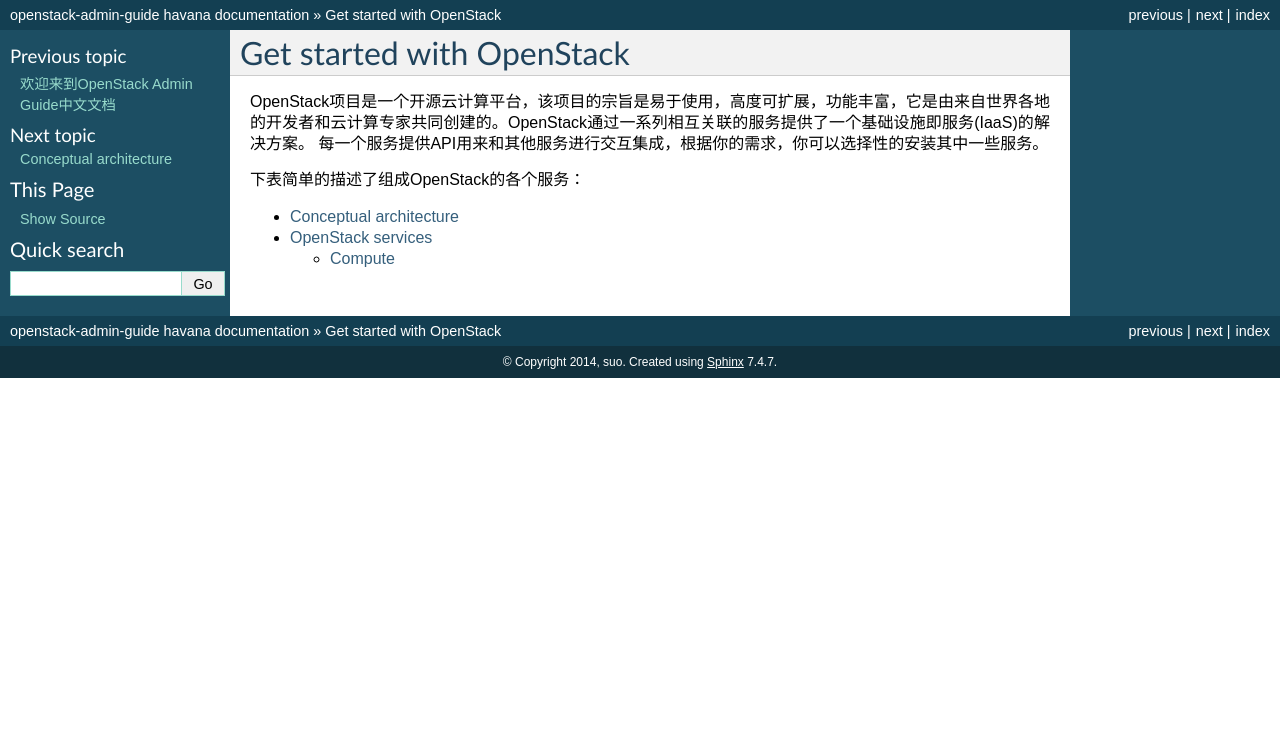
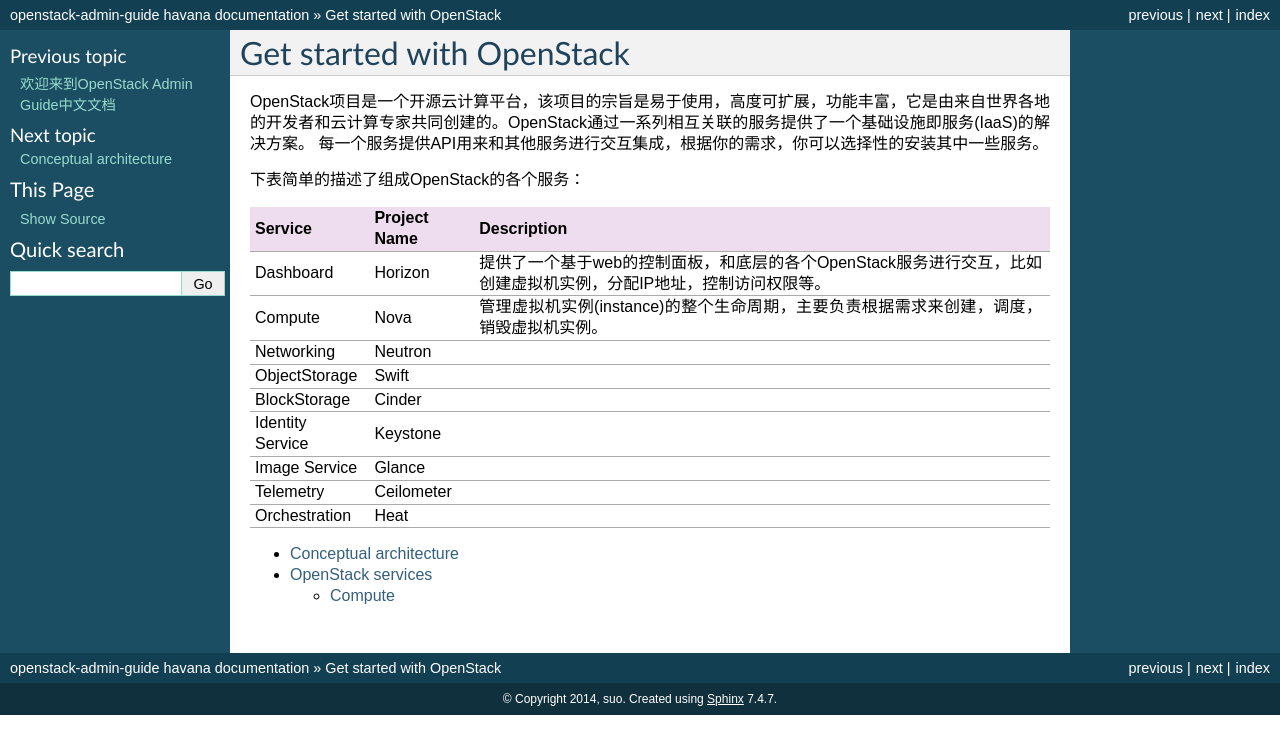
Before and after one commit to Flouse/openstack-admin-guide, a Sphinx documentation site: the page built from source/started/index.rst, in a window 1280 px wide. Shown: the top 754 px of the page. Built offline with Sphinx 7.4.7, drawn with Linux system fonts in a browser that asks for light colours.

Commit message:
add table

```diff
--- a/source/started/index.rst
+++ b/source/started/index.rst
@@ -6,6 +6,20 @@
 
 下表简单的描述了组成OpenStack的各个服务：
 
+==================      ==============                ==================
+Service                 Project Name                  Description
+==================      ==============                ==================
+Dashboard               Horizon                       提供了一个基于web的控制面板，和底层的各个OpenStack服务进行交互，比如创建虚拟机实例，分配IP地址，控制访问权限等。
+Compute                 Nova                          管理虚拟机实例(instance)的整个生命周期，主要负责根据需求来创建，调度，销毁虚拟机实例。
+Networking              Neutron
+ObjectStorage           Swift
+BlockStorage            Cinder
+Identity Service        Keystone
+Image Service           Glance
+Telemetry               Ceilometer
+Orchestration           Heat
+==================      ==============                ==================
+
 .. toctree::
    :maxdepth: 2
 
```
